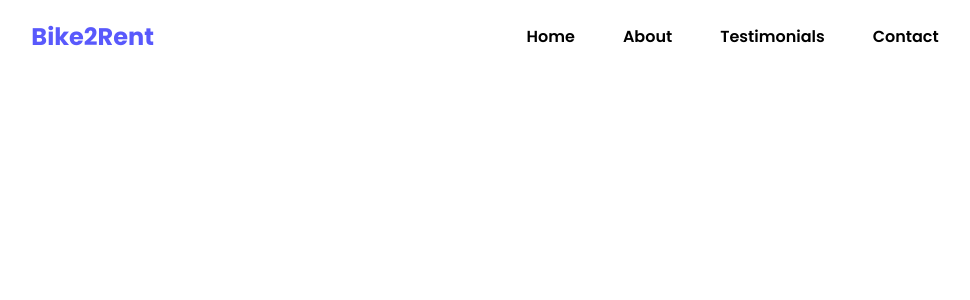
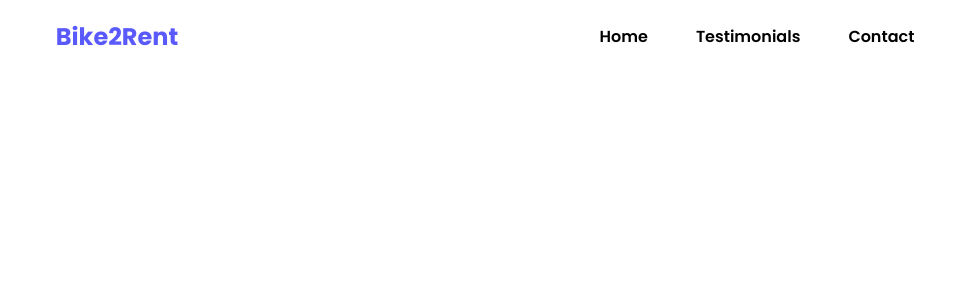
Before and after one commit to TegaBC/bike-rental, a React (Vite) app: page /about in a window 1280 px wide. Shown: the top 300 px of the page, without its empty margins (143-1113 px from the left). Built offline with nearby package versions, Linux system fonts and the light colour scheme.

Commit message:
removed about page from nav

```diff
--- a/src/components/Navbar.jsx
+++ b/src/components/Navbar.jsx
@@ -6,7 +6,7 @@ import cx from "classnames"
 
 const navLinks = [
     {linkName: "Home", link: "/"},
-    {linkName: "About", link: "/about"},
+    //{linkName: "About", link: "/about"},
     {linkName: "Testimonials", link: "/testimonials"},
     {linkName: "Contact", link: "/contact"}
   ]
```
